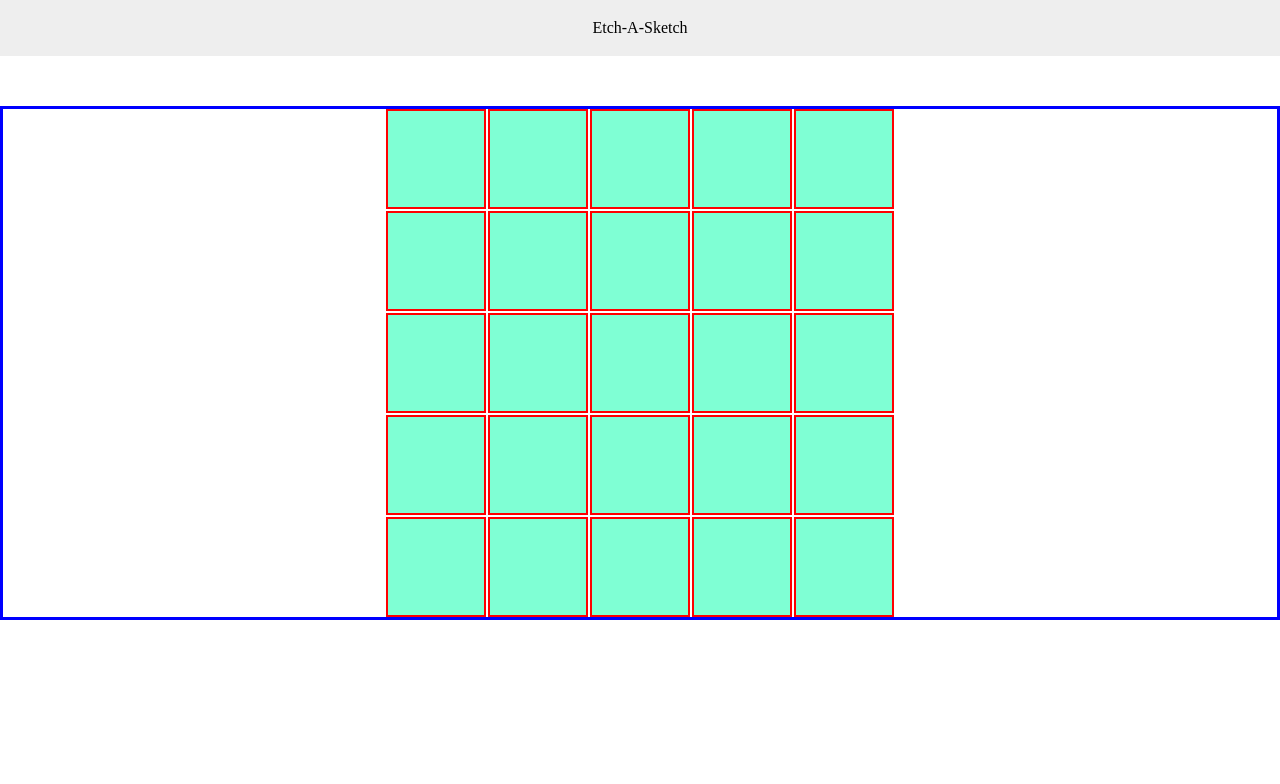
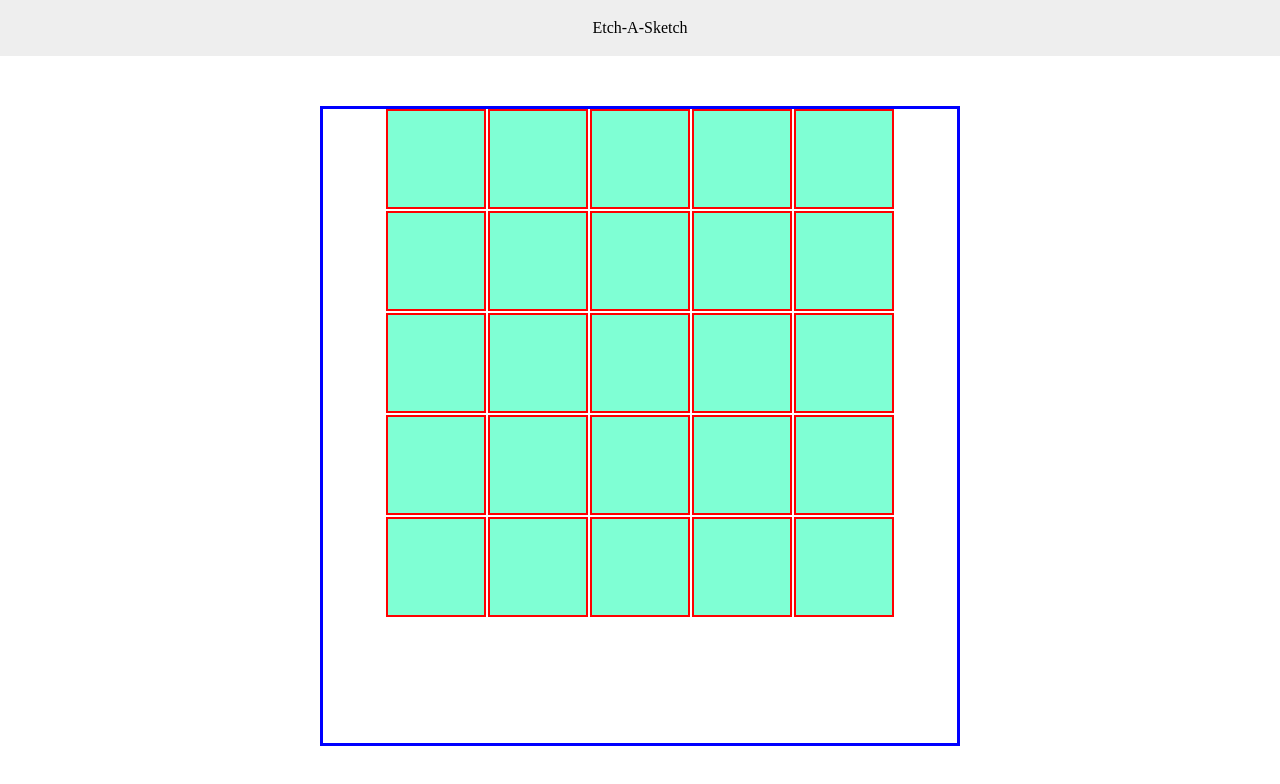
Before and after one commit to BobTheBu1ld3r/etch-a-sketch, a plain HTML site: page index.html in a window 1280 px wide. Drawn offline with Linux system fonts and the light colour scheme.

Commit message:
Fix size of .grid-container and center

```diff
--- a/style.css
+++ b/style.css
@@ -40,8 +40,13 @@ body{
 }
 
 .grid-container{
+    height: 80vh;
+    width: 80vh;
+
     border: 3px solid blue;
     margin-top: 50px;
+    margin-left: auto;
+    margin-right: auto;
 
     display: flex;
     flex-direction: column;
```
